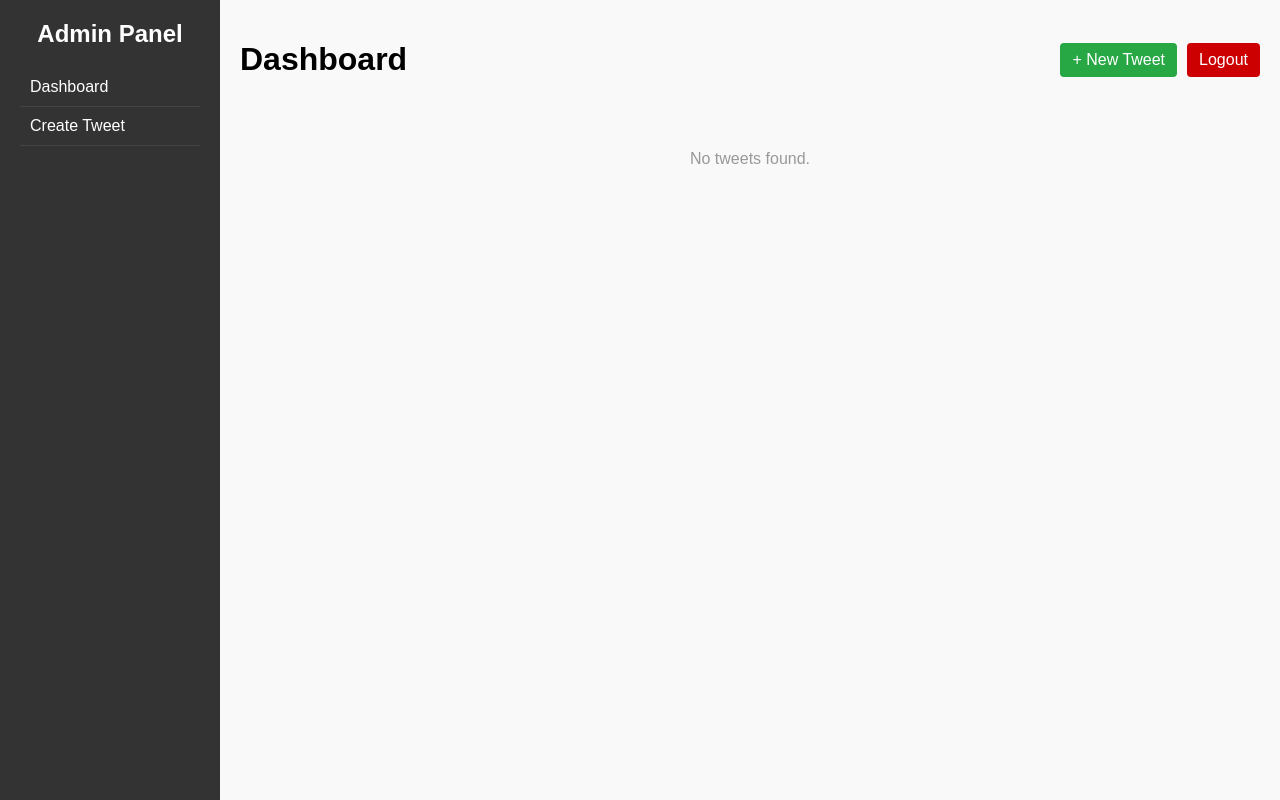
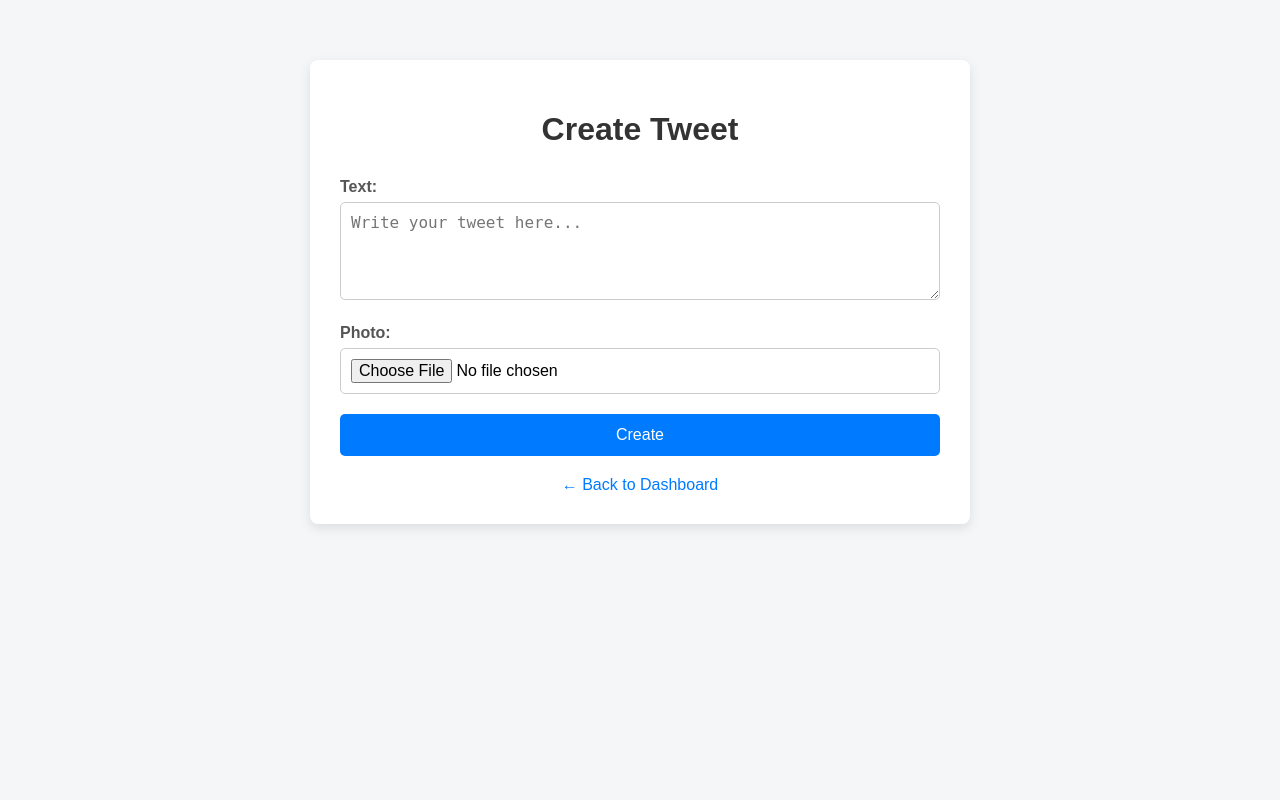
Before and after one commit to lalit-kumar63/Tweet-project-django, a Django app: page /admin/tweet/create/ in a window 1280 px wide. Run offline with Django 5.2, Linux system fonts and the light colour scheme; a user stored in the database is signed in.

Commit message:
add custom admin panel

```diff
--- a/chaiheadq/urls.py
+++ b/chaiheadq/urls.py
@@ -20,7 +20,7 @@ from django.conf import settings
 from django.conf.urls.static import static
 from django.contrib.auth.urls import views as auth_views
 urlpatterns = [
-    # path('djadmin/', admin.site.urls),
+    path('djadmin/', admin.site.urls),
     path('admin/', include('customadmin.urls')),
     path('tweet/', include('tweet.urls')),
     path('accounts/', include('django.contrib.auth.urls')),
--- a/customadmin/templates/customadmin/dashboard.html
+++ b/customadmin/templates/customadmin/dashboard.html
@@ -78,16 +110,16 @@
     <div class="sidebar">
         <h2>Admin Panel</h2>
         <ul>
-            <li><a href="{% url 'dashboard' %}">Dashboard</a></li>
-            <li><a href="{% url 'tweet_create' %}">Create Tweet</a></li>
+            <li><a href="{% url 'customadmin:dashboard' %}">Dashboard</a></li>
+            <li><a href="{% url 'customadmin:tweet_create_now' %}">Create Tweet</a></li>
         </ul>
     </div>
     <div class="main">
         <div class="header">
             <h1>Dashboard</h1>
             <div class="header-links">
-                <a class="button" href="{% url 'tweet_create' %}">+ New Tweet</a>
-                <a class="logout" href="{% url 'logout' %}">Logout</a>
+                <a class="button" href="{% url 'customadmin:tweet_create_now' %}">+ New Tweet</a>
+                <a class="logout" href="{% url 'customadmin:admin_logout' %}">Logout</a>
             </div>
         </div>
 
--- a/customadmin/templates/customadmin/tweet_confirm_delete.html
+++ b/customadmin/templates/customadmin/tweet_confirm_delete.html
@@ -12,6 +12,6 @@
         <button type="submit">Confirm Delete</button>
     </form>
     <br>
-    <a href="{% url 'dashboard' %}">Cancel</a>
+    <a href="{% url 'customadmin:dashboard' %}">Cancel</a>
 </body>
 </html>
--- a/customadmin/templates/customadmin/tweet_form.html
+++ b/customadmin/templates/customadmin/tweet_form.html
@@ -3,24 +3,109 @@
 <head>
     <meta charset="UTF-8">
     <title>{{ action }} Tweet</title>
+    <style>
+        body {
+            font-family: Arial, sans-serif;
+            background-color: #f4f6f8;
+            margin: 0;
+            padding: 20px;
+        }
+
+        .container {
+            max-width: 600px;
+            background-color: #fff;
+            margin: 40px auto;
+            padding: 30px;
+            border-radius: 8px;
+            box-shadow: 0 4px 12px rgba(0,0,0,0.1);
+        }
+
+        h1 {
+            text-align: center;
+            color: #333;
+            margin-bottom: 30px;
+        }
+
+        label {
+            display: block;
+            margin-bottom: 6px;
+            font-weight: bold;
+            color: #555;
+        }
+
+        textarea,
+        input[type="file"] {
+            width: 100%;
+            padding: 10px;
+            font-size: 16px;
+            border: 1px solid #ccc;
+            border-radius: 5px;
+            margin-bottom: 20px;
+            box-sizing: border-box;
+        }
+
+        textarea:focus,
+        input[type="file"]:focus {
+            border-color: #007bff;
+            outline: none;
+        }
+
+        img {
+            display: block;
+            max-width: 200px;
+            height: auto;
+            margin-top: 10px;
+            border-radius: 6px;
+        }
+
+        button {
+            width: 100%;
+            padding: 12px;
+            background-color: #007bff;
+            color: #fff;
+            font-size: 16px;
+            border: none;
+            border-radius: 5px;
+            cursor: pointer;
+            transition: background-color 0.3s;
+        }
+
+        button:hover {
+            background-color: #0056b3;
+        }
+
+        .back-link {
+            display: block;
+            text-align: center;
+            margin-top: 20px;
+            text-decoration: none;
+            color: #007bff;
+            transition: color 0.3s;
+        }
+
+        .back-link:hover {
+            color: #0056b3;
+        }
+    </style>
 </head>
 <body>
+    <div class="container">
         <h1>{{ action }} Tweet</h1>
         <form method="post" enctype="multipart/form-data">
             {% csrf_token %}
-        <label>Text:</label><br>
-        <textarea name="text" rows="4" cols="50">{% if tweet %}{{ tweet.text }}{% endif %}</textarea><br><br>
+            <label for="text">Text:</label>
+            <textarea id="text" name="text" rows="4" placeholder="Write your tweet here...">{% if tweet %}{{ tweet.text }}{% endif %}</textarea>
 
-        <label>Photo:</label><br>
-        <input type="file" name="photo"><br>
+            <label for="photo">Photo:</label>
+            <input id="photo" type="file" name="photo">
+
             {% if tweet and tweet.photo %}
-            <img src="{{ tweet.photo.url }}" style="max-width:200px;"><br>
+                <img src="{{ tweet.photo.url }}" alt="Tweet Photo">
             {% endif %}
-        <br>
 
             <button type="submit">{{ action }}</button>
         </form>
-    <br>
-    <a href="{% url 'dashboard' %}">Back to Dashboard</a>
+        <a class="back-link" href="{% url 'customadmin:dashboard' %}">← Back to Dashboard</a>
+    </div>
 </body>
 </html>
--- a/customadmin/urls.py
+++ b/customadmin/urls.py
@@ -1,12 +1,14 @@
 from django.urls import path
 from .views import *
 
+app_name = 'customadmin'
 urlpatterns = [
     path('', admin_login, name="admin_login"),
     path('dashboard/', dashboard, name="dashboard"),
 
     path('tweet/<int:tweet_id>/', tweet_detail, name="tweet_detail"),
-    path('tweet/create/', tweet_create, name="tweet_create"),
+    path('tweet/create/', tweet_create_now, name="tweet_create_now"),
     path('tweet/<int:tweet_id>/update/', tweet_update, name="tweet_update"),
     path('tweet/<int:tweet_id>/delete/', tweet_delete, name="tweet_delete"),
+    path('logout/', admin_logout, name='admin_logout'),
 ]
--- a/customadmin/views.py
+++ b/customadmin/views.py
@@ -4,12 +4,14 @@ from django.contrib.auth.models import User
 from django.contrib.auth import authenticate, login
 from django.contrib.auth.decorators import login_required
 from tweet.models import Tweet
+from django.http import HttpResponseNotAllowed
+from django.contrib.auth import logout
 
 # Login for custom admin
 def admin_login(request):
     try:
         if request.user.is_authenticated:
-            return redirect('dashboard')
+            return redirect('customadmin:dashboard')
 
         if request.method == 'POST':
             username = request.POST.get('username')
@@ -25,7 +27,7 @@ def admin_login(request):
             user_obj = authenticate(username=username, password=password)
             if user_obj and user_obj.is_superuser:
                 login(request, user_obj)
-                return redirect('dashboard')
+                return redirect('customadmin:dashboard')
 
             messages.info(request, 'Invalid password')
             return redirect('/')
@@ -62,7 +64,7 @@ def tweet_detail(request, tweet_id):
 
 
 @login_required
-def tweet_create(request):
+def tweet_create_now(request):
     if not request.user.is_superuser:
         return HttpResponse("Unauthorized", status=403)
 
@@ -77,9 +79,9 @@ def tweet_create(request):
             photo=photo
         )
         messages.success(request, "Tweet created successfully!")
-        return redirect('dashboard')
+        return redirect('customadmin:dashboard')
 
-    return render(request, 'customadmin/dashboard.html', {'action': 'Create'})
+    return render(request, 'customadmin/tweet_form.html', {'action': 'Create'})
 
 
 @login_required
@@ -95,14 +97,19 @@ def tweet_update(request, tweet_id):
             tweet.photo = request.FILES['photo']
         tweet.save()
         messages.success(request, "Tweet updated successfully!")
-        return redirect('tweet_detail', tweet_id=tweet.id)
+        return redirect('customadmin:dashboard')
 
     return render(request, 'customadmin/tweet_form.html', {'tweet': tweet, 'action': 'Update'})
 
-from django.shortcuts import render
-from django.http import Http404
+@login_required
 def tweet_delete(request, tweet_id):
-    tweet = get_object_or_404(Tweet, id=tweet_id)
-    tweet.delete()
-    messages.success(request, "Tweet deleted.")
-    return redirect('dashboard')
+    if request.method == 'POST':
+        tweet = get_object_or_404(Tweet, id=tweet_id)
+        tweet.delete()
+        return redirect('customadmin:dashboard')  # Redirect back to admin dashboard
+    return HttpResponseNotAllowed(['POST'])
+
+#logout
+def admin_logout(request):
+    logout(request)
+    return redirect('customadmin:admin_login')   # Replace with your login URL name
```
Also changed, not shown: other parts of customadmin/templates/customadmin/dashboard.html (+40 -3 lines), customadmin/templates/customadmin/tweet_detail.html (+48 -13 lines), templates/registration/register.html (+14 -4 lines), db.sqlite3, media/photos/Screenshot_from_2025-06-10_10-08-37_v2Ll0UW.png (added), media/photos/Screenshot_from_2025-06-10_10-12-50.png (added), media/photos/Screenshot_from_2025-06-10_10-12-50_XvGBIYQ.png (added), media/photos/Screenshot_from_2025-06-10_10-12-50_ciJmvPV.png (added), media/photos/Screenshot_from_2025-06-28_10-52-56_gaYX9Xc.png (added), media/photos/lalit_BdHaHta.jpg (added), media/photos/lalit_F73FGVV.jpg (added), media/photos/lalit_S1EfXs2.jpg (added), media/photos/lalit_asMK9NY.jpg (added), media/photos/lalit_eCcdZUQ.jpg (added). Lines whose indentation alone changed are shown as unchanged.
